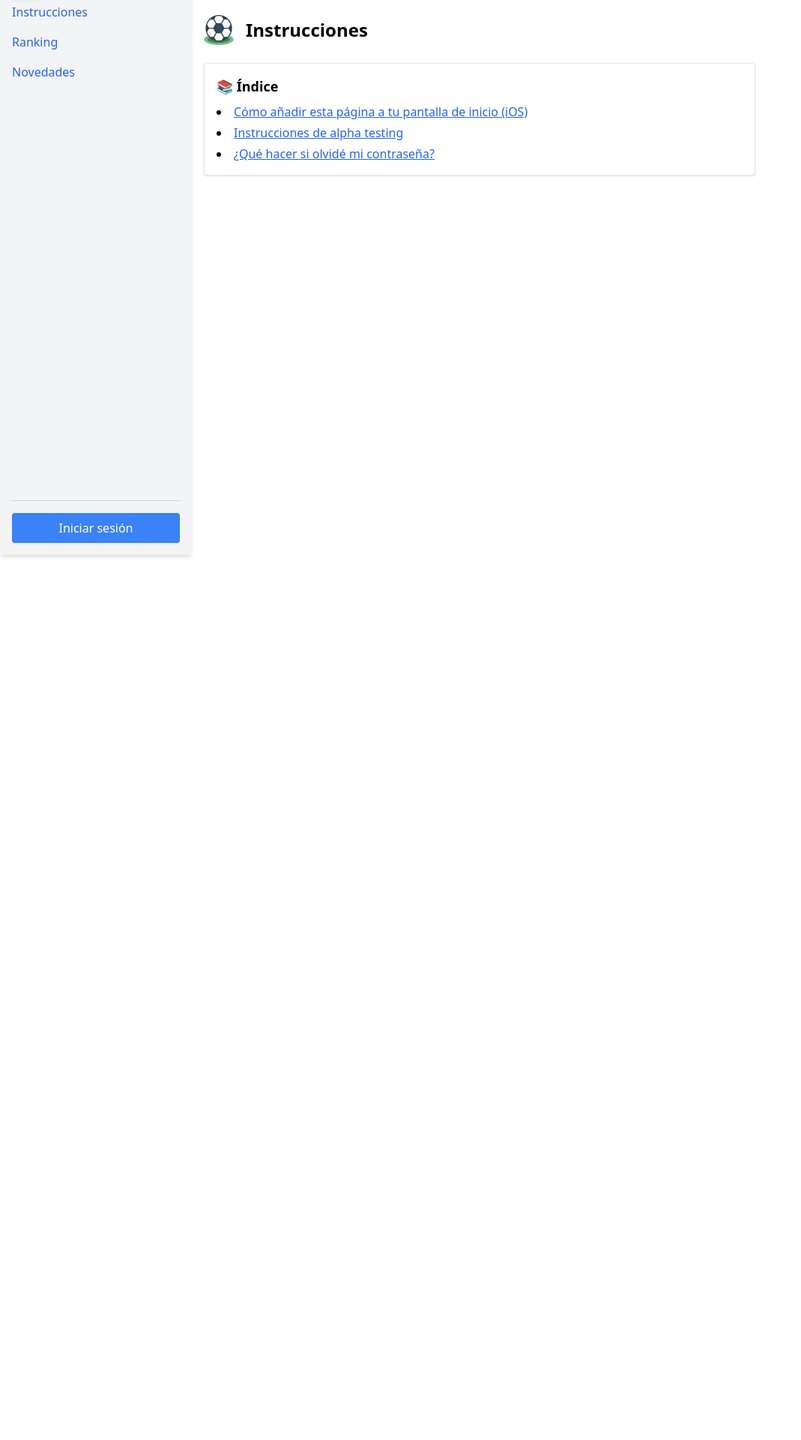
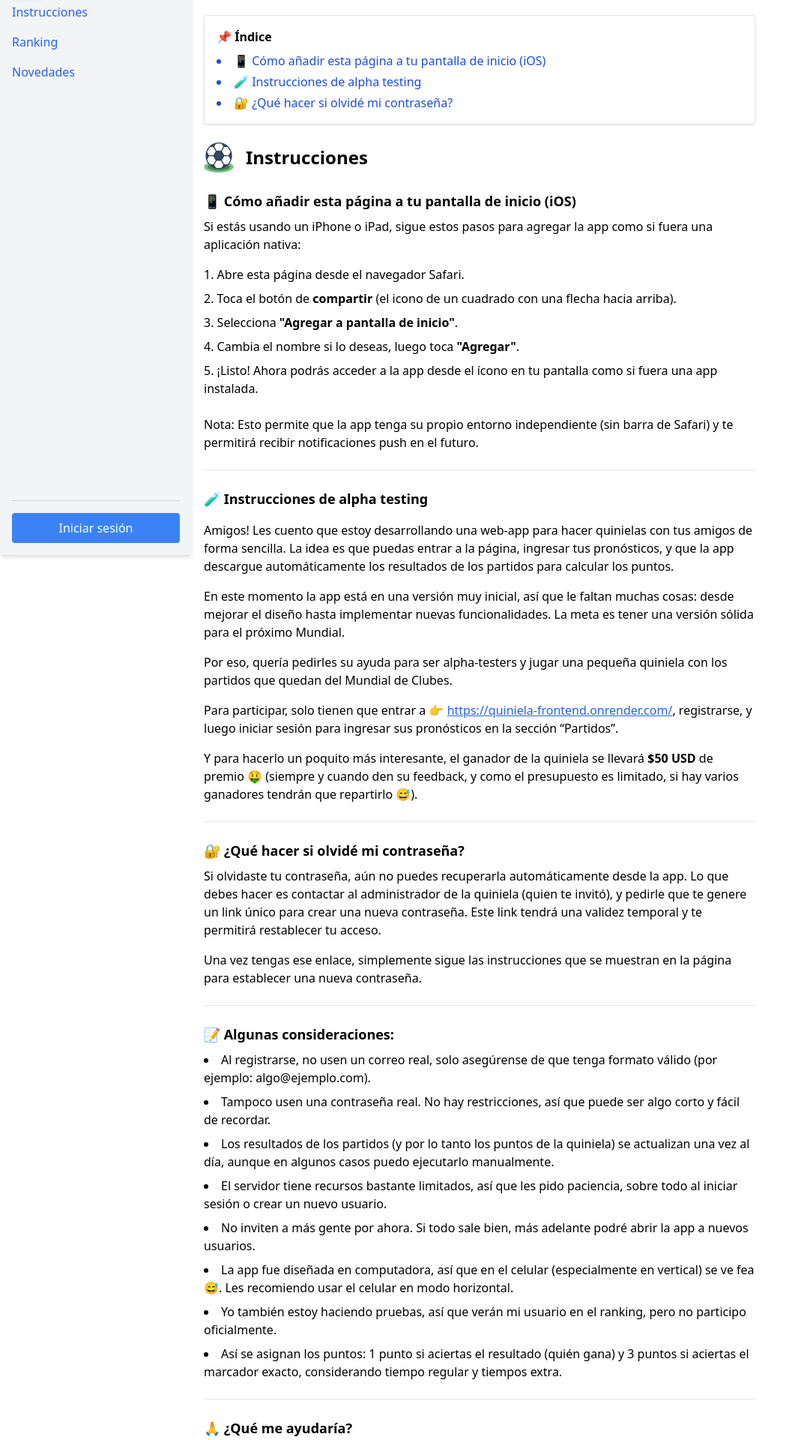
Before and after one commit to rogeliolopezcamara/quiniela-app, a React (Vite) app in the folder quiniela-frontend/: page / in a window 1280 px wide. Shown: the part 60-1980 px from the top of the page at 75% size, without its empty margins (0-1069 px from the left). Before the commit the page ends 800 px from the top, so only its background shows below. Built offline with nearby package versions, Linux system fonts and the light colour scheme; no server answers.

Commit message:
Modificación de instrucciones y changelog 2

```diff
--- a/quiniela-frontend/src/components/Changelog.jsx
+++ b/quiniela-frontend/src/components/Changelog.jsx
@@ -6,12 +6,7 @@ const changelogEntries = [
   date: "2025-06-27",
   items: [
     "Se implementó la funcionalidad para crear grupos privados con un código de invitación único.",
-    "Se agregó la opción de unirse a grupos mediante código desde el frontend y backend.",
-    "Se añadió al Dashboard una vista con todos los grupos del usuario, mostrando número de miembros, posición en el ranking y link al ranking del grupo.",
-    "Se crearon los endpoints `/groups/my-groups-with-stats` y `/groups/{group_id}/ranking` para obtener información detallada de los grupos.",
-    "Se corrigió el modelo `Group` para incluir correctamente `creator_id` y `code` como columnas válidas.",
-    "Se ajustó la lógica para calcular los puntos de los usuarios a partir de la tabla `predictions`, en lugar de `users`.",
-    "Se actualizó el componente de Instrucciones para incluir un índice de navegación sticky y una nueva sección sobre cómo recuperar tu contraseña si la olvidaste.",
+    "Se agregó un procedimiento para recuperar la contraseña olvidada mediante un enlace de restablecimiento",
   ],
 },
 {
--- a/quiniela-frontend/src/components/Instructions.jsx
+++ b/quiniela-frontend/src/components/Instructions.jsx
@@ -1,41 +1,147 @@
 // src/components/Instructions.jsx
 import Sidebar from "./Sidebar";
-import icono from "/icono.png";
+import icono from "/icono.png"; // Asegúrate que esté en `public/` o `src/assets/`
 
 const Instructions = () => {
   return (
     <>
       <Sidebar />
-      <div className="pt-20 px-4 max-w-3xl mx-auto scroll-smooth">
-        <div className="flex items-center gap-4 mb-6">
-          <img src={icono} alt="Icono de la app" className="w-10 h-10" />
-          <h1 className="text-2xl font-bold">Instrucciones</h1>
-        </div>
-
-        {/* Índice sticky */}
-        <div className="sticky top-20 bg-white z-10 border border-gray-200 p-4 rounded shadow mb-8">
-          <h2 className="text-lg font-semibold mb-2">📚 Índice</h2>
-          <ul className="list-disc list-inside space-y-1">
+      <div className="pt-20 px-4 max-w-3xl mx-auto">
+        {/* ÍNDICE sticky */}
+        <div className="sticky top-20 bg-white z-10 border p-4 mb-6 rounded shadow">
+          <h2 className="font-bold mb-2">📌 Índice</h2>
+          <ul className="list-disc list-inside space-y-1 text-blue-700">
             <li>
-              <a href="#instalar-ios" className="text-blue-600 underline">
-                Cómo añadir esta página a tu pantalla de inicio (iOS)
+              <a href="#pwa-ios" className="hover:underline">
+                📱 Cómo añadir esta página a tu pantalla de inicio (iOS)
               </a>
             </li>
             <li>
-              <a href="#alpha-testing" className="text-blue-600 underline">
-                Instrucciones de alpha testing
+              <a href="#alpha-testing" className="hover:underline">
+                🧪 Instrucciones de alpha testing
               </a>
             </li>
             <li>
-              <a href="#olvido-password" className="text-blue-600 underline">
-                ¿Qué hacer si olvidé mi contraseña?
+              <a href="#olvidar-password" className="hover:underline">
+                🔐 ¿Qué hacer si olvidé mi contraseña?
               </a>
             </li>
           </ul>
         </div>
 
-        {/* Resto del contenido igual... */}
-        {/* ... */}
+        {/* Sección 1 */}
+        <div id="pwa-ios">
+          <div className="flex items-center gap-4 mb-6">
+            <img src={icono} alt="Icono de la app" className="w-10 h-10" />
+            <h1 className="text-2xl font-bold">Instrucciones</h1>
+          </div>
+
+          <h2 className="text-lg font-semibold mb-2">
+            📱 Cómo añadir esta página a tu pantalla de inicio (iOS)
+          </h2>
+          <p className="mb-4">
+            Si estás usando un iPhone o iPad, sigue estos pasos para agregar la app como si fuera una aplicación nativa:
+          </p>
+          <ol className="list-decimal list-inside space-y-2 mb-6">
+            <li>Abre esta página desde el navegador Safari.</li>
+            <li>
+              Toca el botón de <strong>compartir</strong> (el icono de un cuadrado con una flecha hacia arriba).
+            </li>
+            <li>Selecciona <strong>"Agregar a pantalla de inicio"</strong>.</li>
+            <li>Cambia el nombre si lo deseas, luego toca <strong>"Agregar"</strong>.</li>
+            <li>
+              ¡Listo! Ahora podrás acceder a la app desde el ícono en tu pantalla como si fuera una app instalada.
+            </li>
+          </ol>
+
+          <p className="mb-4">
+            Nota: Esto permite que la app tenga su propio entorno independiente (sin barra de Safari) y te permitirá recibir notificaciones push en el futuro.
+          </p>
+        </div>
+
+        <hr className="my-6" />
+
+        {/* Sección 2 */}
+        <div id="alpha-testing">
+          <h2 className="text-lg font-semibold mb-4">🧪 Instrucciones de alpha testing</h2>
+
+          <p className="mb-4">
+            Amigos! Les cuento que estoy desarrollando una web-app para hacer quinielas con tus amigos de forma sencilla.
+            La idea es que puedas entrar a la página, ingresar tus pronósticos, y que la app descargue automáticamente los resultados
+            de los partidos para calcular los puntos.
+          </p>
+
+          <p className="mb-4">
+            En este momento la app está en una versión muy inicial, así que le faltan muchas cosas: desde mejorar el diseño hasta
+            implementar nuevas funcionalidades. La meta es tener una versión sólida para el próximo Mundial.
+          </p>
+
+          <p className="mb-4">
+            Por eso, quería pedirles su ayuda para ser alpha-testers y jugar una pequeña quiniela con los partidos que quedan del Mundial de Clubes.
+          </p>
+
+          <p className="mb-4">
+            Para participar, solo tienen que entrar a 👉{" "}
+            <a
+              href="https://quiniela-frontend.onrender.com/"
+              className="text-blue-600 underline"
+              target="_blank"
+              rel="noopener noreferrer"
+            >
+              https://quiniela-frontend.onrender.com/
+            </a>, registrarse, y luego iniciar sesión para ingresar sus pronósticos en la sección “Partidos”.
+          </p>
+
+          <p className="mb-4">
+            Y para hacerlo un poquito más interesante, el ganador de la quiniela se llevará <strong>$50 USD</strong> de premio 🤑
+            (siempre y cuando den su feedback, y como el presupuesto es limitado, si hay varios ganadores tendrán que repartirlo 😅).
+          </p>
+        </div>
+
+        <hr className="my-6" />
+
+        {/* Sección 3 */}
+        <div id="olvidar-password">
+          <h2 className="text-lg font-semibold mb-2">🔐 ¿Qué hacer si olvidé mi contraseña?</h2>
+          <p className="mb-4">
+            Si olvidaste tu contraseña, aún no puedes recuperarla automáticamente desde la app.
+            Lo que debes hacer es contactar al administrador de la quiniela (quien te invitó), y pedirle que te genere un link único
+            para crear una nueva contraseña. Este link tendrá una validez temporal y te permitirá restablecer tu acceso.
+          </p>
+          <p>
+            Una vez tengas ese enlace, simplemente sigue las instrucciones que se muestran en la página para establecer una nueva contraseña.
+          </p>
+        </div>
+
+        <hr className="my-6" />
+
+        {/* Sección 4 */}
+        <h2 className="text-lg font-semibold mb-2">📝 Algunas consideraciones:</h2>
+        <ul className="list-disc list-inside space-y-2">
+          <li>Al registrarse, no usen un correo real, solo asegúrense de que tenga formato válido (por ejemplo: algo@ejemplo.com).</li>
+          <li>Tampoco usen una contraseña real. No hay restricciones, así que puede ser algo corto y fácil de recordar.</li>
+          <li>Los resultados de los partidos (y por lo tanto los puntos de la quiniela) se actualizan una vez al día, aunque en algunos casos puedo ejecutarlo manualmente.</li>
+          <li>El servidor tiene recursos bastante limitados, así que les pido paciencia, sobre todo al iniciar sesión o crear un nuevo usuario.</li>
+          <li>No inviten a más gente por ahora. Si todo sale bien, más adelante podré abrir la app a nuevos usuarios.</li>
+          <li>La app fue diseñada en computadora, así que en el celular (especialmente en vertical) se ve fea 😅. Les recomiendo usar el celular en modo horizontal.</li>
+          <li>Yo también estoy haciendo pruebas, así que verán mi usuario en el ranking, pero no participo oficialmente.</li>
+          <li>Así se asignan los puntos: 1 punto si aciertas el resultado (quién gana) y 3 puntos si aciertas el marcador exacto, considerando tiempo regular y tiempos extra.</li>
+        </ul>
+
+        <hr className="my-6" />
+
+        {/* Sección 5 */}
+        <h2 className="text-lg font-semibold mb-2">🙏 ¿Qué me ayudaría?</h2>
+        <ul className="list-disc list-inside space-y-2">
+          <li>Errores o bugs que encuentren.</li>
+          <li>Posibles problemas de seguridad.</li>
+          <li>Ideas de funcionalidades que les gustaría tener.</li>
+          <li>Recomendaciones sobre diseño o experiencia de usuario.</li>
+        </ul>
+
+        <p className="mt-6">
+          Gracias por su apoyo 🙌 ¡Ojalá se animen a participar y podamos divertirnos un rato con lo que queda del torneo!
+        </p>
       </div>
     </>
   );
```
